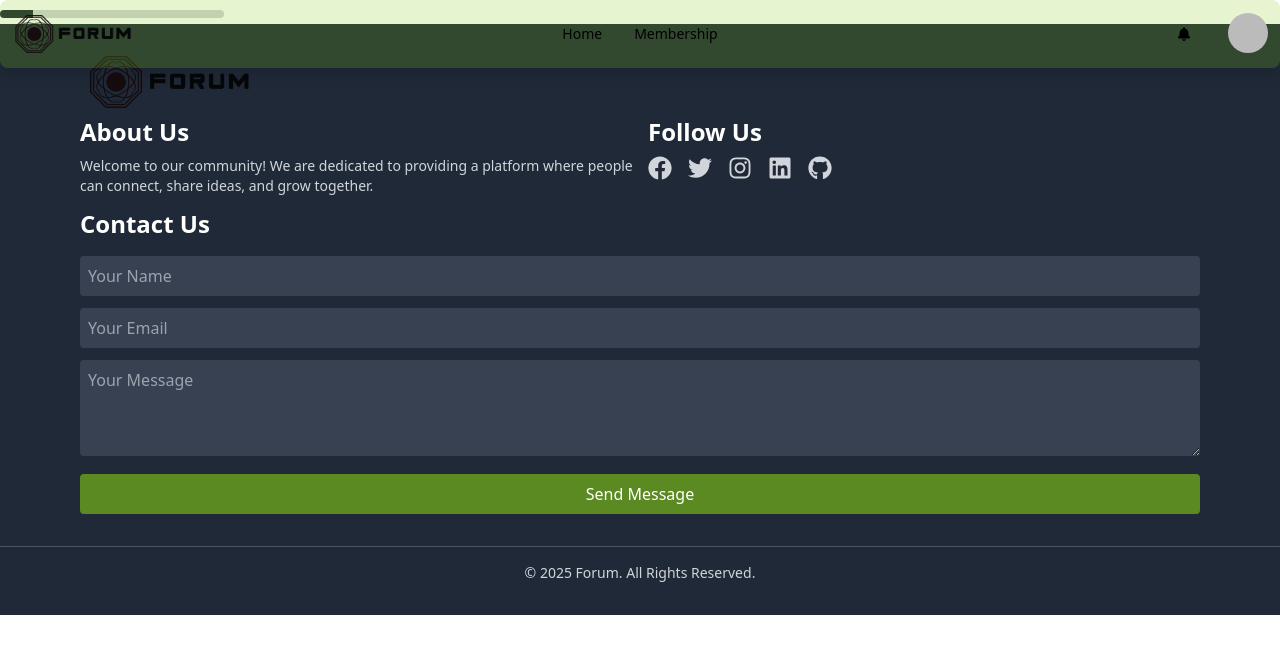
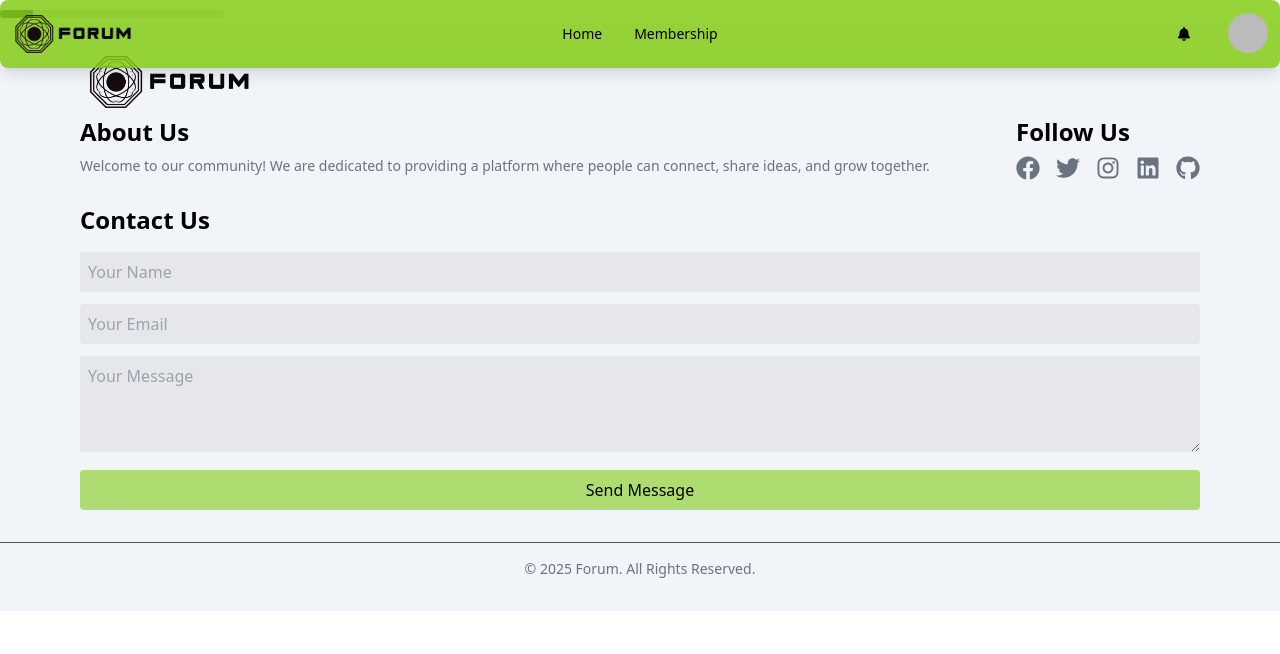
Before and after one commit to Khadija4630/forum-client, a React (Vite) app: page /membership in a window 1280 px wide. Shown: the top 654 px of the page. Built offline with nearby package versions, Linux system fonts and the light colour scheme; no server answers; sample sign-in values are in the browser's storage.

Commit message:
the my posts in dashbpard

```diff
--- a/src/Components/Layout/DashboardLayout.jsx
+++ b/src/Components/Layout/DashboardLayout.jsx
@@ -1,31 +1,41 @@
 import { Outlet, Link } from "react-router-dom";
+import { FaUser, FaPlus, FaList, FaHome } from "react-icons/fa";
 
 const DashboardLayout = () => {
     return (
-        <div className="flex min-h-screen">
+        <div className="flex flex-col md:flex-row min-h-screen bg-gray-100">
 
-            <div className="w-1/4 bg-gray-200 p-4">
-                <h2 className="text-xl font-bold mb-4">Dashboard</h2>
-                <ul className="space-y-2">
+            <div className="w-full md:w-1/4 bg-lime-500 bg-opacity-30 shadow-lg p-4">
+                <h2 className="text-2xl font-bold mb-6 text-center text-lime-500">Dashboard</h2>
+                <ul className="space-y-4">
                     <li>
-                        <Link to="/dashboard/my-profile" className="block p-2 bg-white rounded hover:bg-gray-100">
+                        <Link to="/dashboard/my-profile"className=" flex items-center gap-3 p-3 rounded-md text-gray-700 bg-gray-100 hover:bg-lime-500 hover:text-white transition-all duration-200">
+                        <FaUser className="text-lg" />
                             My Profile
                         </Link>
                     </li>
                     <li>
-                        <Link to="/dashboard/add-posts" className="block p-2 bg-white rounded hover:bg-gray-100">
+                        <Link to="/dashboard/add-posts" className="flex items-center gap-3 p-3 rounded-md text-gray-700 bg-gray-100 hover:bg-lime-500 hover:text-white transition-all duration-200">
+                        <FaPlus className="text-lg" />
                             Add Post
                         </Link>
                     </li>
                     <li>
-                        <Link to="/dashboard/my-posts" className="block p-2 bg-white rounded hover:bg-gray-100">
+                        <Link to="/dashboard/my-posts" className="flex items-center gap-3 p-3 rounded-md text-gray-700 bg-gray-100 hover:bg-lime-500 hover:text-white transition-all duration-200">
+                        <FaList className="text-lg" />
                             My Posts
+                        </Link>
+                    </li>
+                    <li>
+                    <Link to="/" className="flex items-center gap-3 p-3 rounded-md text-gray-700 bg-gray-100 hover:bg-lime-500 hover:text-white transition-all duration-200">
+                        <FaHome className="text-lg" />
+                            Home
                         </Link>
                     </li>
                 </ul>
             </div>
 
-            <div className="w-3/4 p-4">
+            <div className="flex-1 p-6">
                 <Outlet />
             </div>
         </div>
--- a/src/Components/Pages/Login/Login.jsx
+++ b/src/Components/Pages/Login/Login.jsx
@@ -75,7 +75,7 @@ const Login = () => {
             </Helmet>
             <div className=" bg-base-200 ">
                 <div className=" sm:flex-col md:flex justify-center  items-center mx-auto py-8">
-                    <div className="text-center md:w-1/2 lg:text-left">
+                    <div className="text-center md:w-1/2 ">
                         <h1 className="text-5xl font-bold">Login now!</h1>
                         <p className="text-lg mt-4">Login to your account to continue.</p>
                     </div>
--- a/src/Components/Shared/Footer/Footer.jsx
+++ b/src/Components/Shared/Footer/Footer.jsx
@@ -10,23 +10,23 @@ import logo from "../../../assets/forum.png";
 
 const Footer = () => {
   return (
-    <footer className="bg-gray-800 text-gray-300 py-8">
+    <footer className="bg-slate-100  text-gray-500 py-8">
       <div className="max-w-6xl mx-auto px-4">
         <div className="mb-6 md:mb-0">
-             <img  className="md:w-44 w-20 text-3xl font-bold text-white" src={logo} alt="" />
+             <img  className="md:w-44 w-20 text-3xl font-bold text-black" src={logo} alt="" />
             {/* <p className="font-bold text-2xl text-white  "> Forum </p> */}
 
         </div>
-     <div className="grid grid-cols-1 md:grid-cols-2">
+     <div className="grid grid-cols-1 md:grid-cols-2 md:flex md:justify-between">
      <div>
-       <h2 className="text-2xl font-bold text-white mt-2">About Us</h2>
+       <h2 className="text-2xl font-bold text-black mt-2">About Us</h2>
           <p className="mt-2 text-sm">
             Welcome to our community! We are dedicated to providing a platform
             where people can connect, share ideas, and grow together.
           </p>
        </div>
        <div className="mb-6 md:mb-0 md:ml-2">
-          <h2 className="text-2xl font-bold text-white mt-2 ">Follow Us</h2>
+          <h2 className="text-2xl font-bold text-black mt-2 ">Follow Us</h2>
           <div className="flex mt-2 space-x-4">
             <a
               href="https://facebook.com"
@@ -71,26 +71,26 @@ const Footer = () => {
           </div>
         </div>
      </div>
-        <div className="mt-3">
-          <h2 className="text-2xl font-bold text-white mt-2">Contact Us</h2>
+        <div className="md:mt-6 mt-3">
+          <h2 className="text-2xl font-bold text-black mt-2">Contact Us</h2>
           <form className="mt-4 space-y-3">
             <input
               type="text"
               placeholder="Your Name"
-              className="w-full p-2 bg-gray-700 text-white rounded focus:outline-none focus:ring-2 focus:ring-lime-500"
+              className="w-full p-2  bg-gray-200 text-black rounded focus:outline-none focus:ring-2 focus:ring-lime-500"
             />
             <input
               type="email"
               placeholder="Your Email"
-              className="w-full p-2 bg-gray-700 text-white rounded focus:outline-none focus:ring-2 focus:ring-lime-500"
+              className="w-full p-2 bg-gray-200 text-black rounded focus:outline-none focus:ring-2 focus:ring-lime-500"
             />
             <textarea
               placeholder="Your Message"
-              className="w-full p-2 bg-gray-700 text-white rounded h-24 focus:outline-none focus:ring-2 focus:ring-lime-500"
+              className="w-full p-2 bg-gray-200 text-black rounded h-24 focus:outline-none focus:ring-2 focus:ring-lime-500"
             />
             <button
               type="submit"
-              className="w-full p-2 bg-opacity-60 bg-lime-500 text-white rounded hover:bg-lime-600 transition"
+              className="w-full p-2 bg-opacity-60 bg-lime-500 text-black rounded hover:bg-lime-600 transition"
             >
               Send Message
             </button>
--- a/src/Components/Shared/Navbar/Navbar.jsx
+++ b/src/Components/Shared/Navbar/Navbar.jsx
@@ -5,6 +5,9 @@ import { AuthContext } from "../../Providers/AuthProvider";
 // import useAdmin from "../../../hooks/useAdmin";
 import { FaBell } from "react-icons/fa";
 import logo from "../../../assets/forum.png";
+import { MdDashboard } from "react-icons/md";
+import { IoIosLogOut } from "react-icons/io";
+import { CiLogin } from "react-icons/ci";
 
 const NavBar = ({notificationCount}) => {
     const { user, logOut } = useContext(AuthContext);
@@ -53,7 +56,7 @@ const NavBar = ({notificationCount}) => {
 
     return (
 
-            <div className="navbar text-black fixed top-0 left-0 mb-2  z-10 bg-opacity-20  rounded-lg shadow-lg bg-lime-500  ">
+            <div className="navbar text-black fixed top-0 left-0 mb-2  z-10 bg-opacity-85  rounded-lg shadow-lg bg-lime-500  ">
                 <div className="navbar-start">
                     <div className="dropdown md:hidden">
                         <label tabIndex={0} className="btn btn-ghost lg:hidden">
@@ -98,12 +101,15 @@ const NavBar = ({notificationCount}) => {
                                         {user.displayName }
                                     </span>
                                 </li>
-                                <li><Link to="/dashboard">Dashboard</Link></li>
+                                <li><Link to="/dashboard">
+                                <MdDashboard></MdDashboard>
+                                Dashboard</Link></li>
                                 <li>
                                     <button
                                         onClick={handleLogOut}
                                         className="btn btn-ghost w-full text-left"
                                     >
+                                        <IoIosLogOut className="w-10"></IoIosLogOut>
                                         Logout
                                     </button>
                                 </li>
@@ -111,7 +117,9 @@ const NavBar = ({notificationCount}) => {
                         )}
                     </div>
                 ) : (
-                    <Link to="/login" className="btn bg-lime-200">Join Us</Link>
+                    <Link to="/login" className="btn bg-lime-200 bg-opacity-50">
+                        <CiLogin></CiLogin>
+                        Join Us</Link>
                 )}
             </div>
         </div>
```
